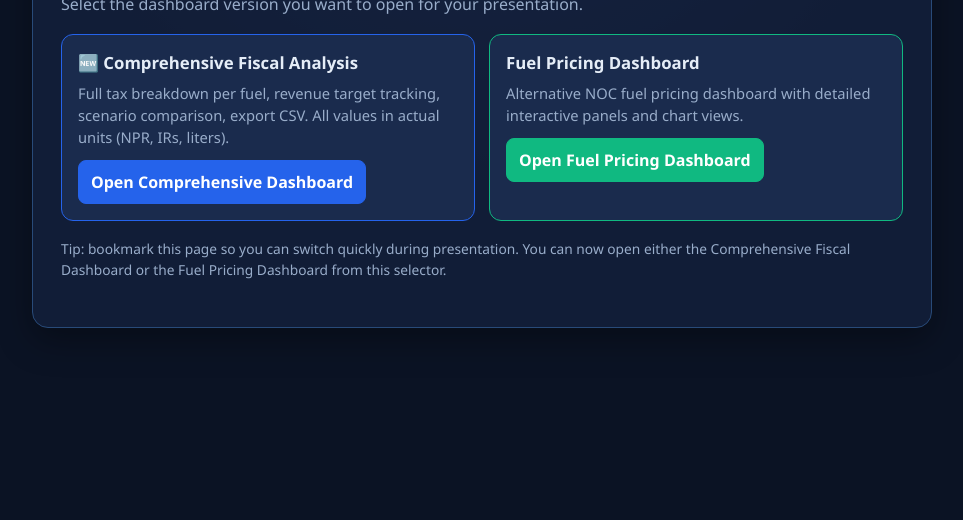
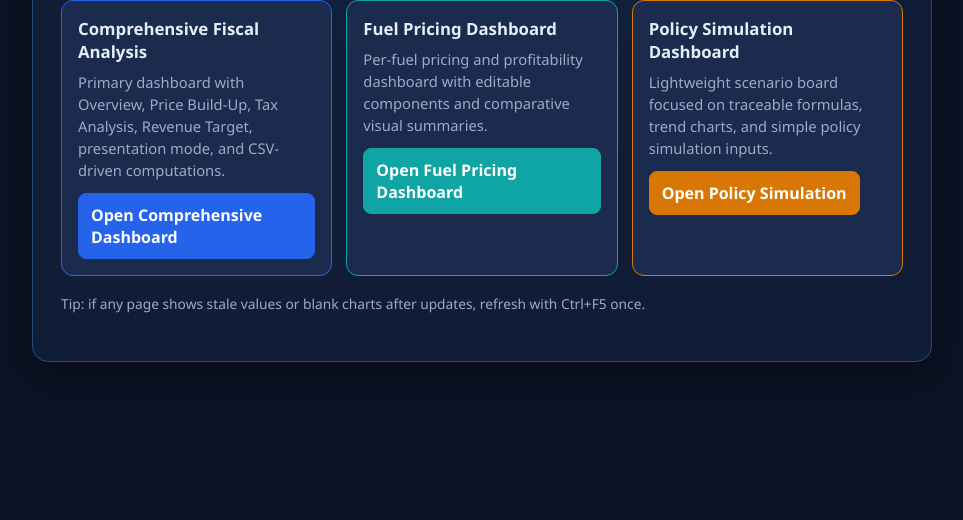
Before and after one commit to tanuj-shah/Graph-aalysis, a website: page index.html in a window 1280 px wide. Shown: the part 280-800 px from the top of the page, without its empty margins (158-1121 px from the left). Drawn offline with Linux system fonts and the light colour scheme.

Commit message:
Fix index dashboard selector links and markup

```diff
--- a/index.html
+++ b/index.html
@@ -98,23 +98,29 @@
 <body>
   <main class="wrap">
     <h1>Graph-aalysis Dashboard Selector</h1>
-    <p>Select the dashboard version you want to open for your presentation.</p>
+    <p>Select the dashboard version you want to open for analysis or presentation.</p>
 
     <section class="grid">
       <article class="card" style="border-color:#2563eb">
-        <h2>🆕 Comprehensive Fiscal Analysis</h2>
-        <p>Full tax breakdown per fuel, revenue target tracking, scenario comparison, export CSV. All values in actual units (NPR, IRs, liters).</p>
+        <h2>Comprehensive Fiscal Analysis</h2>
+        <p>Primary dashboard with Overview, Price Build-Up, Tax Analysis, Revenue Target, presentation mode, and CSV-driven computations.</p>
         <a class="btn" href="./noc_dashboard_comprehensive.html" style="background:#2563eb;border-color:#2563eb">Open Comprehensive Dashboard</a>
       </article>
 
-      <article class="card" style="border-color:#10b981">
+      <article class="card" style="border-color:#0ea5a4">
         <h2>Fuel Pricing Dashboard</h2>
-        <p>Alternative NOC fuel pricing dashboard with detailed interactive panels and chart views.</p>
-        <a class="btn" href="./NOC_Fuel_Pricing_Dashboard.html" style="background:#10b981;border-color:#10b981">Open Fuel Pricing Dashboard</a>
+        <p>Per-fuel pricing and profitability dashboard with editable components and comparative visual summaries.</p>
+        <a class="btn" href="./noc_pricing_dashboard.html" style="background:#0ea5a4;border-color:#0ea5a4">Open Fuel Pricing Dashboard</a>
+      </article>
+
+      <article class="card" style="border-color:#d97706">
+        <h2>Policy Simulation Dashboard</h2>
+        <p>Lightweight scenario board focused on traceable formulas, trend charts, and simple policy simulation inputs.</p>
+        <a class="btn" href="./dashboard.html" style="background:#d97706;border-color:#d97706">Open Policy Simulation</a>
       </article>
     </section>
 
-    <p class="small">Tip: bookmark this page so you can switch quickly during presentation. You can now open either the Comprehensive Fiscal Dashboard or the Fuel Pricing Dashboard from this selector.</p>
+    <p class="small">Tip: if any page shows stale values or blank charts after updates, refresh with Ctrl+F5 once.</p>
   </main>
 </body>
 </html>
```
